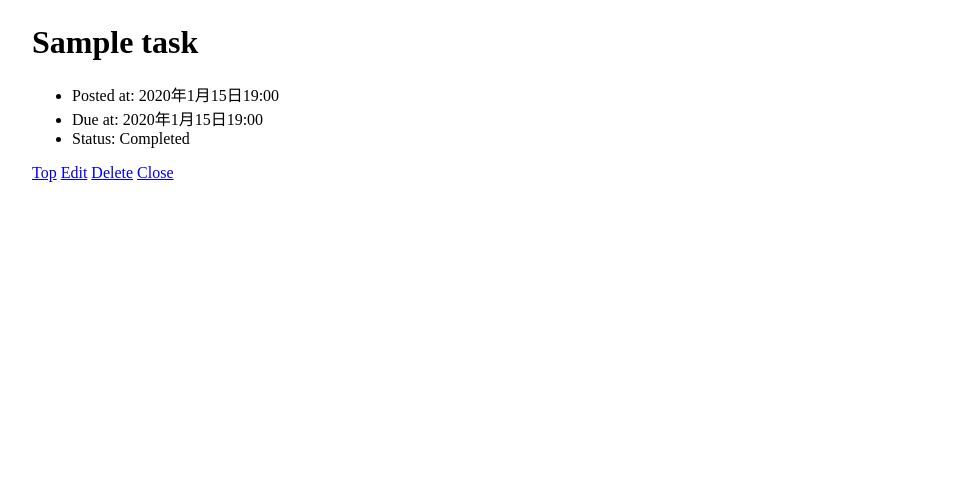
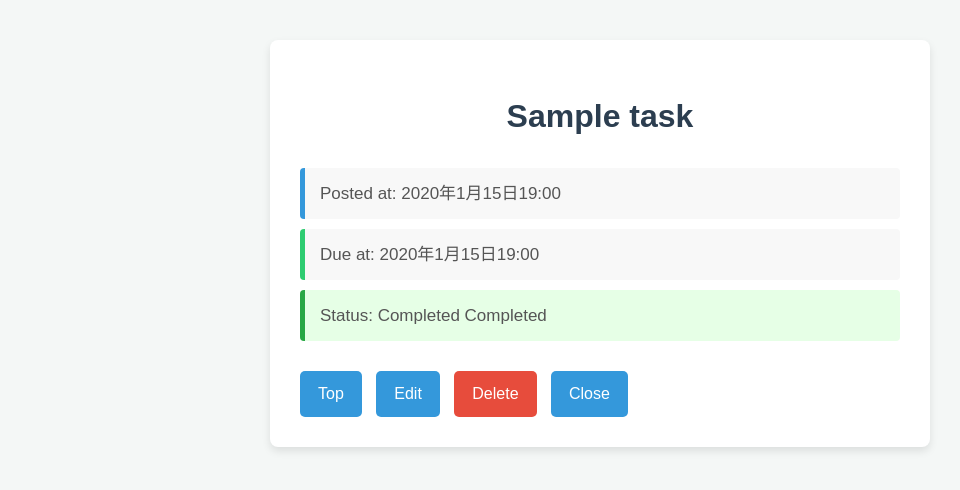
Before and after one commit to s1f102401911/django-test-exercise, a Django app: page /1/ in a window 1280 px wide. Shown: the top 490 px of the page, without its empty margins (40-1000 px from the left). Run offline with Django 5.2, Linux system fonts and the light colour scheme; tables that the repository leaves empty hold one stand-in row (values such as "Sample post").

Commit message:
詳細ページのCSSを追加

```diff
--- a/todo/static/todo/detail.css
+++ b/todo/static/todo/detail.css
@@ -1,3 +1,78 @@
+body {
+    font-family: 'Arial', sans-serif;
+    background-color: #f4f7f6;
+    color: #333;
+    margin: 20px;
+    padding: 20px;
+    line-height: 1.6;
+}
+
 .all {
-    margin: 3vh 5vw auto;
+    background-color: #ffffff;
+    padding: 30px;
+    border-radius: 8px;
+    box-shadow: 0 4px 8px rgba(0, 0, 0, 0.1);
+    max-width: 600px;
+    margin: 0 auto;
 }
+
+h1 {
+    color: #2c3e50;
+    text-align: center;
+    margin-bottom: 25px;
+}
+
+ul {
+    list-style: none;
+    padding: 0;
+    margin-bottom: 30px;
+}
+
+ul li {
+    background-color: #f8f8f8;
+    margin-bottom: 10px;
+    padding: 12px 15px;
+    border-left: 5px solid #3498db;
+    border-radius: 4px;
+    font-size: 17px;
+    color: #555;
+}
+
+ul li:nth-child(even) {
+    border-left-color: #2ecc71;
+}
+
+div a {
+    display: inline-block;
+    background-color: #3498db;
+    color: white;
+    padding: 10px 18px;
+    border-radius: 5px;
+    text-decoration: none;
+    font-size: 16px;
+    margin-right: 10px;
+    transition: background-color 0.3s ease;
+}
+
+div a:hover {
+    background-color: #2980b9;
+}
+
+div a:last-child {
+    margin-right: 0;
+}
+
+/* 特定のリンクの色を変更 (例: 削除ボタンを赤に) */
+a[href*="delete"] {
+    background-color: #e74c3c;
+}
+
+a[href*="delete"]:hover {
+    background-color: #c0392b;
+}
+
+/* 完了ステータスのリストアイテムのスタイル */
+ul li:has(span.completed-status) {
+    background-color: #e6ffe6; /* 薄い緑の背景 */
+    border-left-color: #28a745; /* 完了の緑 */
+}
--- a/todo/templates/todo/detail.html
+++ b/todo/templates/todo/detail.html
@@ -18,7 +18,7 @@
         <li>Due at: {{ task.due_at }}</li>
         {% endif %}
         {% if task.completed %}
-        <li>Status: Completed</li>
+        <li>Status: Completed <span class="completed-status">Completed</span></li>
         {% else %}
         <li>Status: Not Completed</li>
         {% endif %}
```
